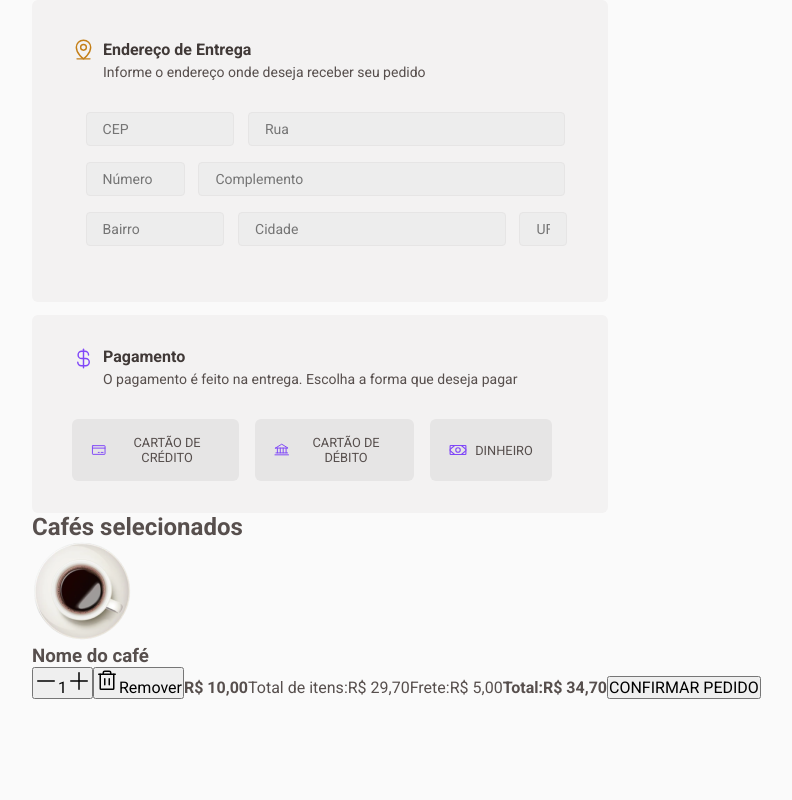
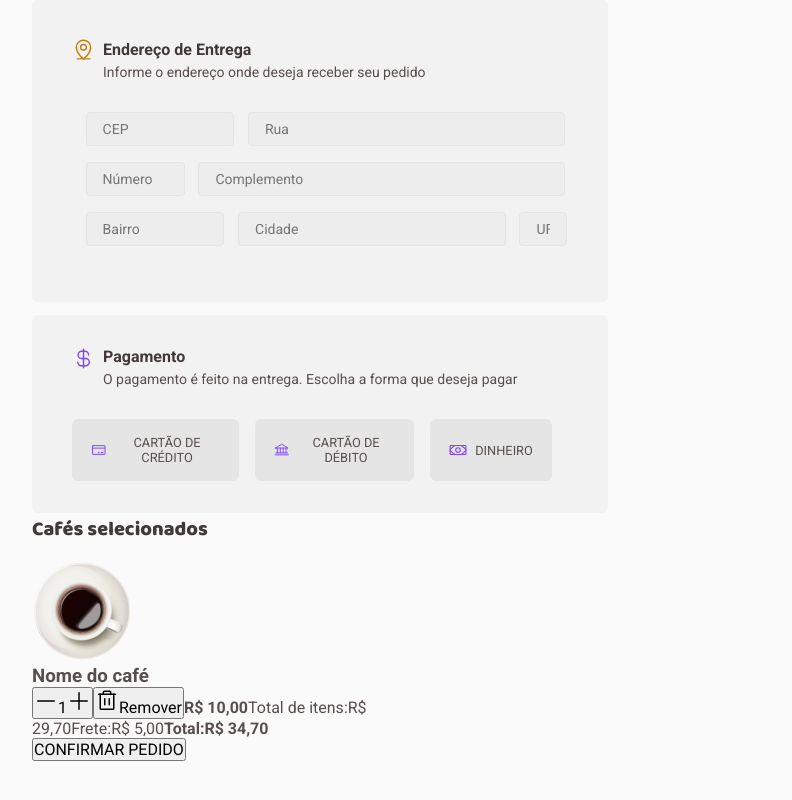
Before and after one commit to VitorFernandes-JS/02-desafio-coffee-delivery, a React (Vite) app: page /cart in a window 1280 px wide. Shown: the part 220-1020 px from the top of the page, without its empty margins (128-920 px from the left). Before the commit the page ends 983 px from the top, so only its background shows below. Built offline with nearby package versions, Linux system fonts and the light colour scheme.

Commit message:
fix: changes in Cart

```diff
--- a/src/pages/Cart/index.tsx
+++ b/src/pages/Cart/index.tsx
@@ -3,6 +3,7 @@ import { Header } from "../../components/Header";
 import {
   BodyAddress,
   CartContainer,
+  DivInformationsCoffeeInCart,
   DivMapAndText,
   InputCEP,
   InputCity,
@@ -17,11 +18,6 @@ import Cafe from "../../assets/Americano.png";
 import { CardPaymentMethods } from "../../components/CardPaymentMethods";
 
 export function Cart() {
-
-  function handleSubmit(event: React.FormEvent<HTMLFormElement>) {
-    event.preventDefault();
-  }
-
   return (
     <div>
       <Header />
@@ -61,6 +57,7 @@ export function Cart() {
 
           <CardPaymentMethods />
 
+          <DivInformationsCoffeeInCart>
             <h2>Cafés selecionados</h2>
             <div>
               <div>
@@ -91,12 +88,11 @@ export function Cart() {
                   <strong>Total:</strong>
                   <strong>R$ 34,70</strong>
 
-                <button type="submit" onClick={() => handleSubmit}>
-                  CONFIRMAR PEDIDO
-                </button>
+                  <button type="submit">CONFIRMAR PEDIDO</button>
                 </div>
               </div>
             </div>
+          </DivInformationsCoffeeInCart>
         </form>
       </CartContainer>
     </div>
--- a/src/pages/Cart/style.ts
+++ b/src/pages/Cart/style.ts
@@ -30,6 +30,13 @@ export const BodyAddress = styled.div`
     flex-direction: row;
   }
 `;
+
+export const DivInformationsCoffeeInCart = styled.div`
+  display: flex;
+  flex-direction: column;
+
+  width: 40%;
+`
 
 export const DivMapAndText = styled.div`
   margin-bottom: 2rem;
```
Lines whose indentation alone changed are shown as unchanged.
